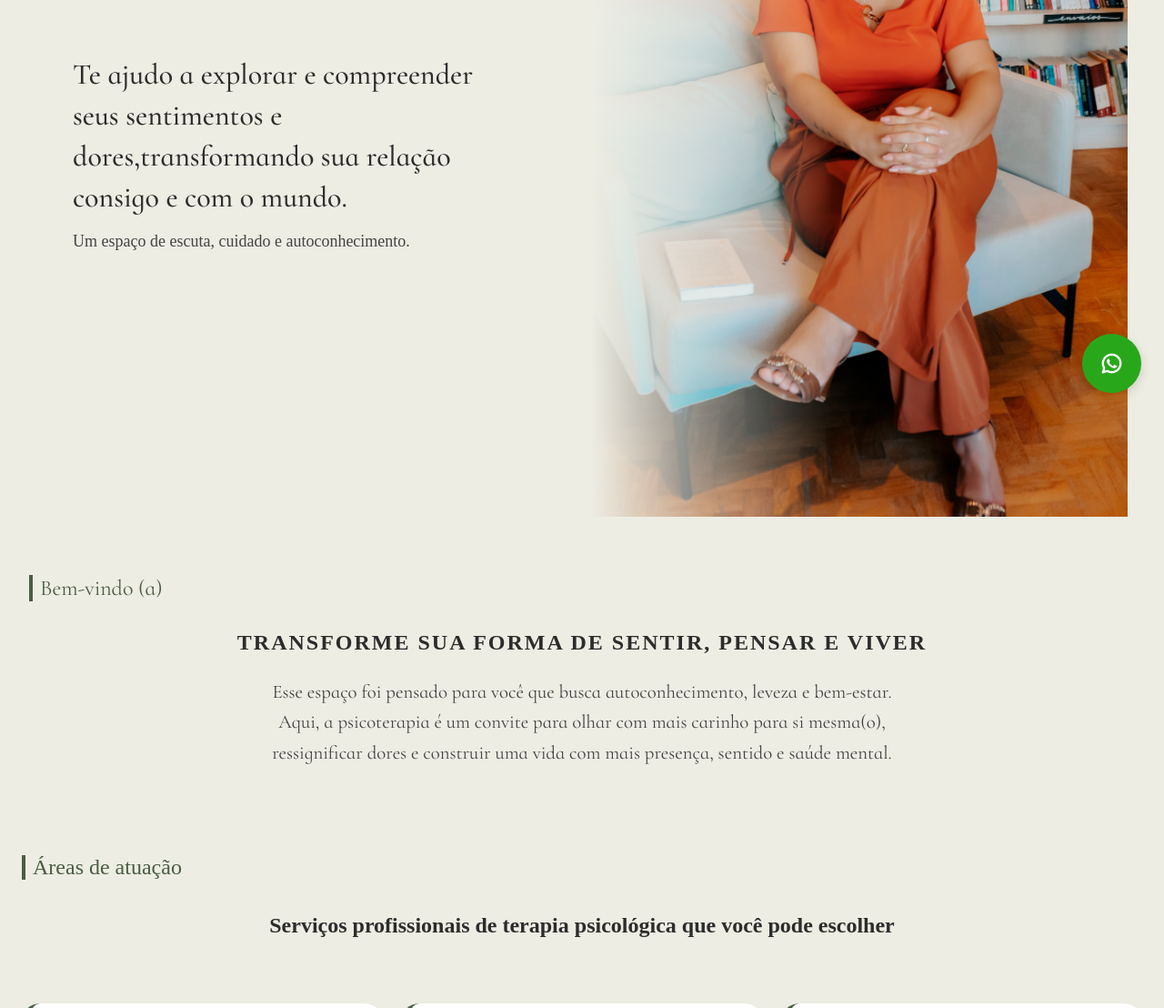
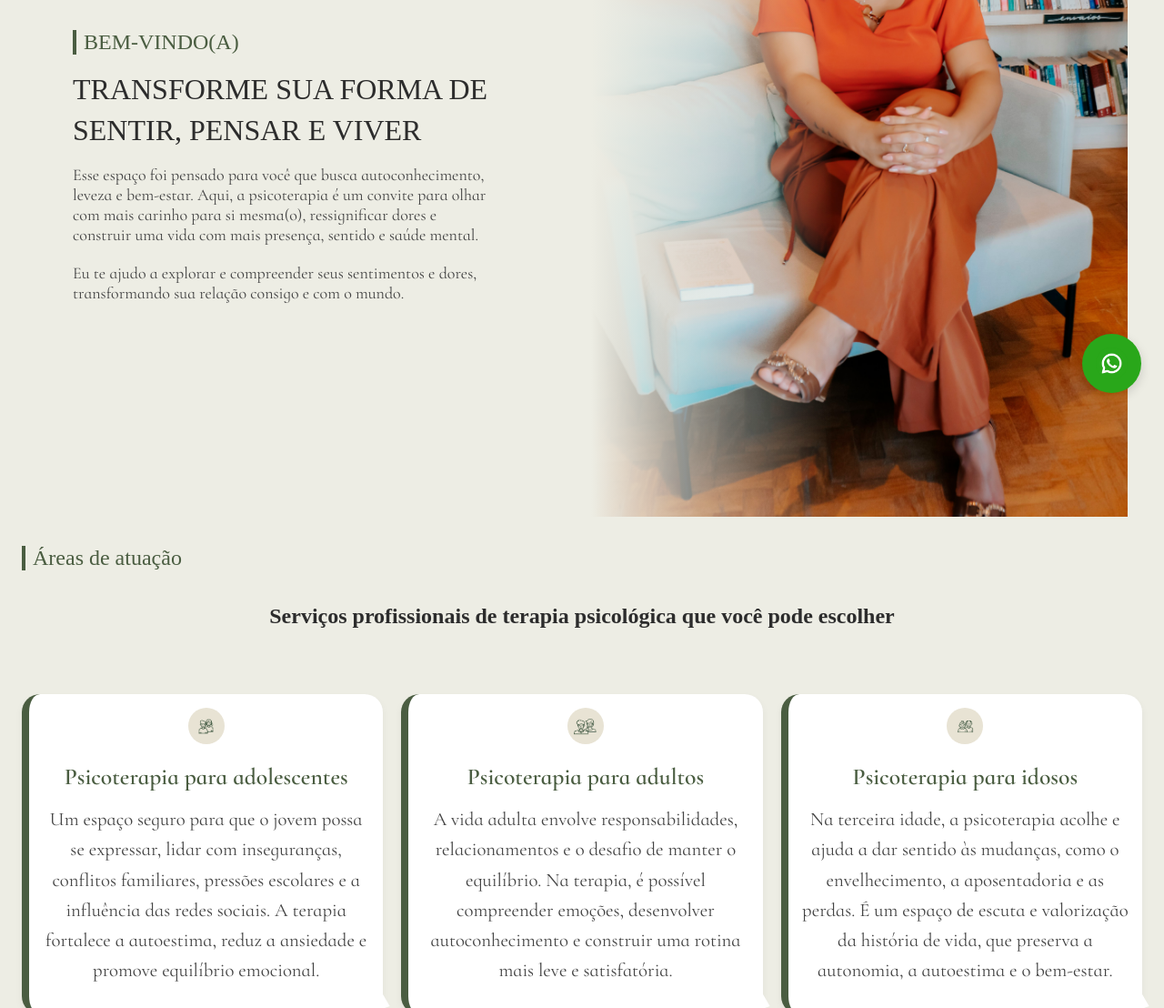
Before and after one commit to WeLumen/Deise-Psicologa, a plain HTML site: page index.html in a window 1280 px wide. Shown: the part 343-1451 px from the top of the page at 91% size. Drawn offline with Linux system fonts and the light colour scheme; a web font is replaced by a local one.

Commit message:
Add files via upload

```diff
--- a/index.html
+++ b/index.html
@@ -17,7 +17,6 @@
     <link rel="icon" type="image/png" href="./src/img/Logo - Deise 2.png" />
     <link rel="stylesheet" href="./src/css/style.css" />
     <script src="./src/js/menu.js" defer></script>
-
   </head>
   <a
     href="https://wa.me/+5511952808637"
@@ -25,10 +24,7 @@
     target="_blank"
     aria-label="Whatsapp"
   >
-      <img
-        src="/src/img/whatsapp.png"
-        alt="WhatsApp"
-      />
+    <img src="/src/img/whatsapp.png" alt="WhatsApp" />
   </a>
   <body>
     <header>
@@ -64,32 +60,23 @@
       <section class="hero" id="inicio">
         <div class="hero-container">
           <div class="hero-text">
-            <h1>
-              Te ajudo a explorar e compreender seus sentimentos e
-              dores,transformando sua relação consigo e com o mundo.
-            </h1>
-            <p>Um espaço de escuta, cuidado e autoconhecimento.</p>
+            <div class="bemvindo-label">BEM-VINDO(A)</div>
+            <h1>TRANSFORME SUA FORMA DE SENTIR, PENSAR E VIVER</h1>
+            <p>
+              Esse espaço foi pensado para você que busca autoconhecimento,
+              leveza e bem-estar. Aqui, a psicoterapia é um convite para olhar
+              com mais carinho para si mesma(o), ressignificar dores e construir
+              uma vida com mais presença, sentido e saúde mental.
+            </p>
+            <br />
+            <p>
+              Eu te ajudo a explorar e compreender seus sentimentos e dores,
+              transformando sua relação consigo e com o mundo.
+            </p>
           </div>
-
           <div class="hero-image">
             <img src="./src/img/Banner.jpg" alt="Banner" />
           </div>
-        </div>
-      </section>
-
-      <!-- WELCOME -->
-      <section class="welcome">
-        <div class="welcome-label">Bem-vindo (a)</div>
-        <div class="welcome-content">
-          <h2 class="welcome-title">
-            Transforme sua forma de sentir, pensar e viver
-          </h2>
-          <p class="welcome-text">
-            Esse espaço foi pensado para você que busca autoconhecimento, leveza
-            e bem-estar. Aqui, a psicoterapia é um convite para olhar com mais
-            carinho para si mesma(o), ressignificar dores e construir uma vida
-            com mais presença, sentido e saúde mental.
-          </p>
         </div>
       </section>
 
--- a/src/css/style.css
+++ b/src/css/style.css
@@ -134,6 +134,17 @@ body {
 
 }
 
+.bemvindo-label {
+  font-size: 1.5rem;
+  font-style: normal;
+  color: var(--text-hover);
+  border-left: 4px solid var(--text-hover);
+  padding-left: 8px;
+  margin-top: 30px;
+  margin-bottom:1rem;
+  text-align: left;
+  font-family: 'Cormorant SC', serif;
+}
 /* TEXTO */
 .hero-text {
   max-width: 500px;
@@ -142,8 +153,8 @@ body {
 }
 
 .hero-text h1 {
-  font-family: 'Cormorant Infant', serif;
-  font-size: 25px;
+  font-family: 'Cormorant SC', serif;
+  font-size: 15px;
   font-weight: 450;
   line-height: 1.4;
   color: var(--text-main);
@@ -151,7 +162,7 @@ body {
 }
 
 .hero-text p {
-  font-family: 'Cormorant SC', serif;
+  font-family: 'Cormorant infant', serif;
   font-size: 15px;
   color: var(--text-secondary);
 }
@@ -187,50 +198,6 @@ body {
     rgba(237, 237, 228, 0) 100%
   );
   pointer-events: none;
-}
-
-
-/* BEM VINDO */
-
-.welcome {
-  background-color: var(--bg-hero);
-  /* fundo */
-  padding: 4rem 2rem;
-  font-family: 'Cormorant Infant', serif;
-}
-
-.welcome-label {
-  font-size: 1.5rem;
-  font-style: normal;
-  color: var(--text-hover);
-  /* verde escuro */
-  border-left: 4px solid var(--text-hover);
-  padding-left: 8px;
-  margin-bottom: 2rem;
-  text-align: left;
-}
-
-.welcome-content {
-  text-align: center;
-}
-
-.welcome-title {
-  font-family: 'Cormorant SC', serif;
-  font-size: 1.5rem;
-  letter-spacing: 2px;
-  text-transform: uppercase;
-  margin-bottom: 1.5rem;
-  color: var(--text-main);
-  /* título escuro */
-}
-
-.welcome-text {
-  font-size: 1.3rem;
-  max-width: 700px;
-  margin: 0 auto;
-  line-height: 1.6;
-  color: var(--text-secondary);
-  /* texto médio */
 }
 
 /* SEÇÃO ÁREAS DE ATUAÇÃO */
@@ -1174,6 +1141,31 @@ footer {
   }
 }
 
+@media (max-width: 900px) {
+  .hero-container {
+    grid-template-columns: 1fr;
+    text-align: center;
+    padding-top: 20px;
+  }
+
+  .hero-text {
+    padding-left: 0;
+    max-width: 100%;
+  }
+
+  .hero-text h1 {
+    font-size: 28px;
+  }
+
+  .hero-text p {
+    font-size: 16px;
+  }
+
+  .hero-image {
+    display: none; /* opcional: esconder imagem no mobile */
+  }
+}
+
 /* ===========================================================
    MOBILE / TABLETS (até 768px)
    =========================================================== */
```
Lines whose indentation alone changed are shown as unchanged.
